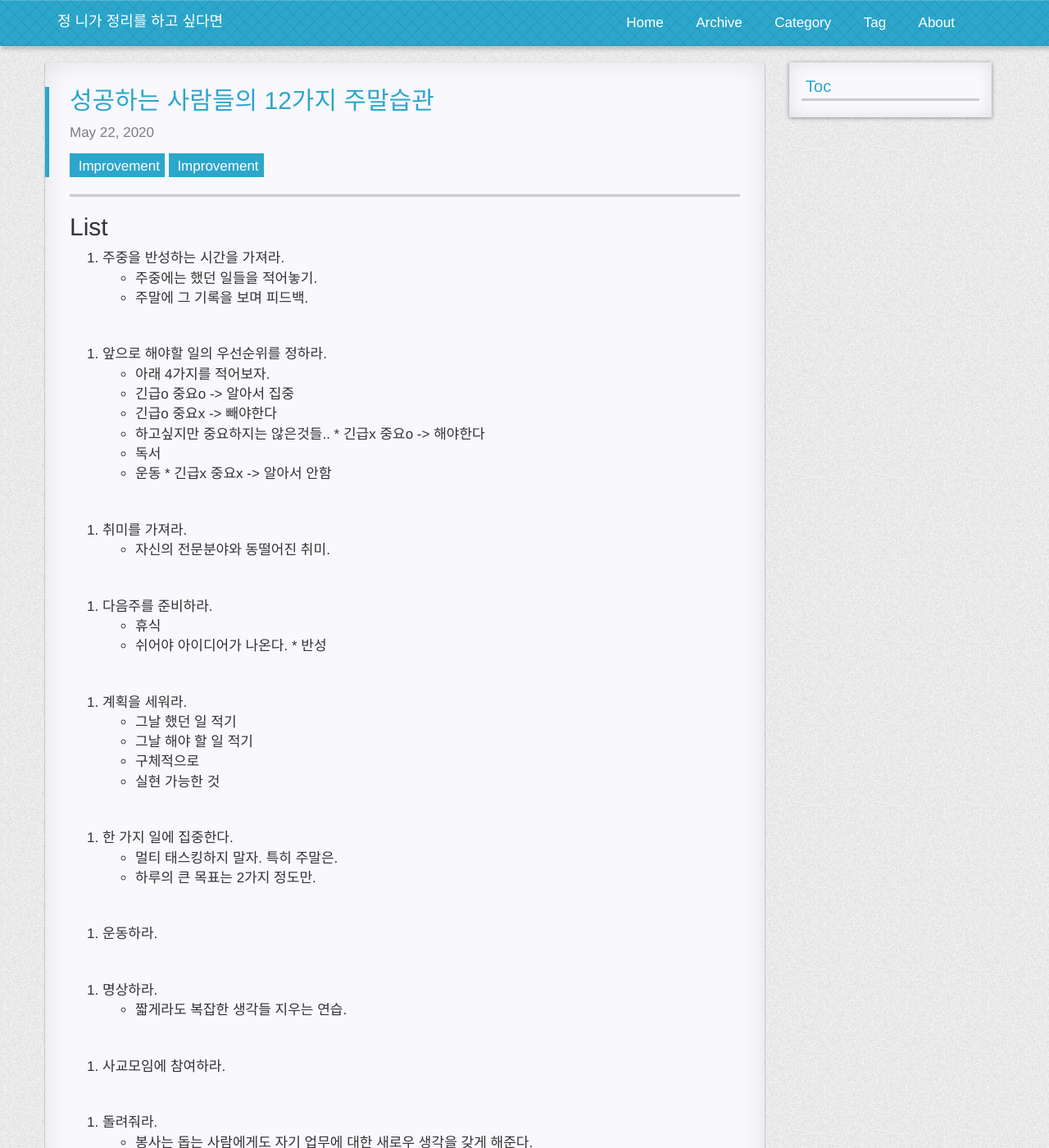
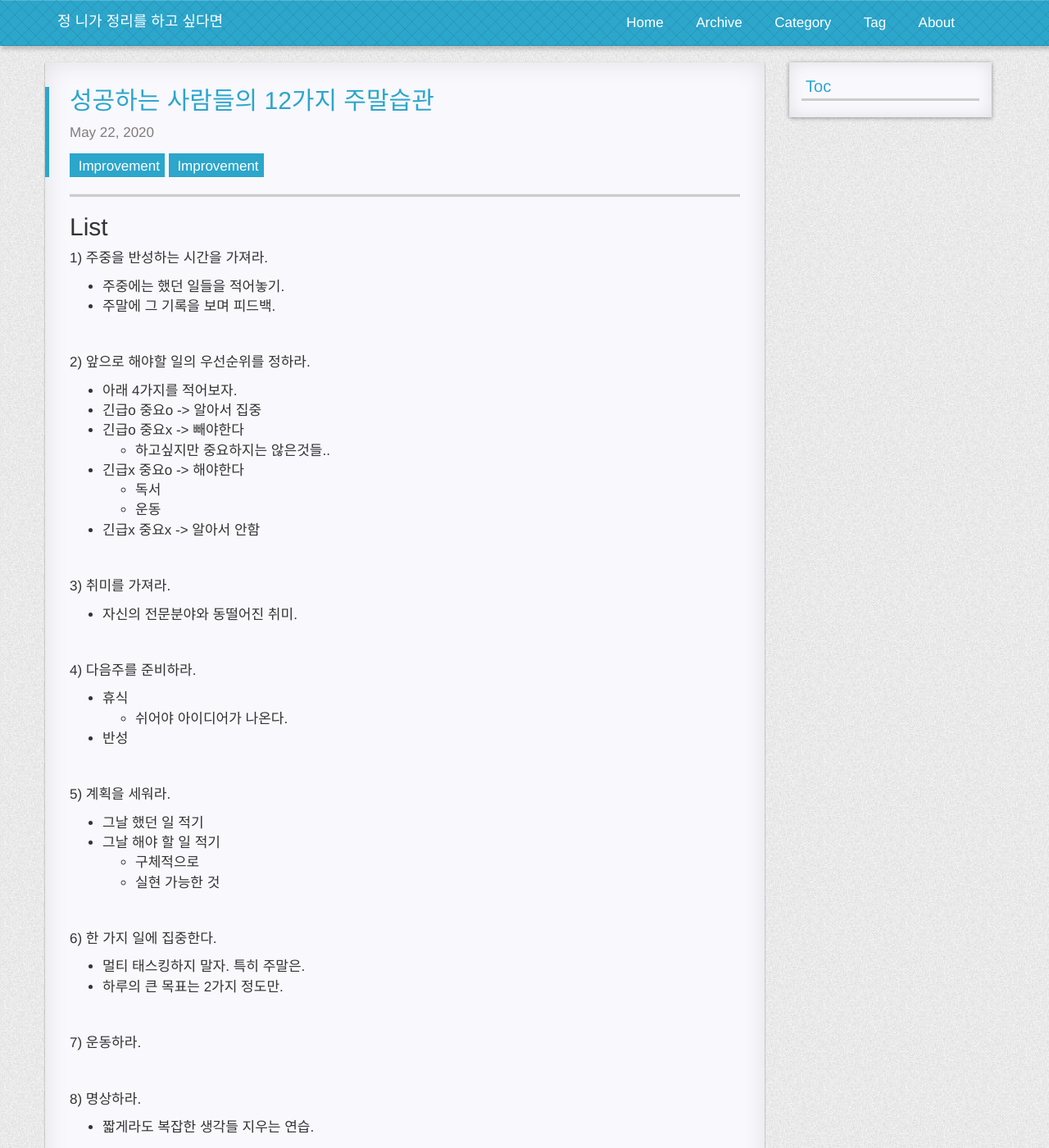
Before and after one commit to iyoungman/iyoungman.github.io, a Jekyll site: the page built from _posts/2020-05-22-Weekend-Habits.md, in a window 1280 px wide and 1400 px high. Shown: the whole window at 82% size. Built offline with Jekyll 4.4.1, drawn with Linux system fonts in a browser that asks for light colours; nearby versions of some CDN libraries; some web fonts are replaced; comment, search, counter and statistics services are not loaded; a style sheet for code colours, icons or effects is not loaded; some of the changed text lies outside the part shown.

Commit message:
Update 2020-05-22-Weekend-Habits.md

```diff
--- a/_posts/2020-05-22-Weekend-Habits.md
+++ b/_posts/2020-05-22-Weekend-Habits.md
@@ -6,13 +6,13 @@ categories: Improvement
 ---
 
 ## List
-1. 주중을 반성하는 시간을 가져라.
+1) 주중을 반성하는 시간을 가져라.
 * 주중에는 했던 일들을 적어놓기.
 * 주말에 그 기록을 보며 피드백.
 
 <br>
 
-2. 앞으로 해야할 일의 우선순위를 정하라.
+2) 앞으로 해야할 일의 우선순위를 정하라.
 * 아래 4가지를 적어보자.
 * 긴급o 중요o -> 알아서 집중
 * 긴급o 중요x -> 빼야한다
@@ -24,19 +24,19 @@ categories: Improvement
 
 <br>
 
-3. 취미를 가져라.
+3) 취미를 가져라.
 * 자신의 전문분야와 동떨어진 취미.
 
 <br>
 
-4. 다음주를 준비하라.
+4) 다음주를 준비하라.
 * 휴식
     * 쉬어야 아이디어가 나온다.
 * 반성
 
 <br>
 
-5. 계획을 세워라.
+5) 계획을 세워라.
 * 그날 했던 일 적기
 * 그날 해야 할 일 적기
     * 구체적으로
@@ -44,37 +44,37 @@ categories: Improvement
 
 <br>
 
-6. 한 가지 일에 집중한다.
+6) 한 가지 일에 집중한다.
 * 멀티 태스킹하지 말자. 특히 주말은.
 * 하루의 큰 목표는 2가지 정도만.
 
 <br>
 
-7. 운동하라.
+7) 운동하라.
 
 <br>
 
-8. 명상하라.
+8) 명상하라.
 * 짧게라도 복잡한 생각들 지우는 연습.
 
 <br>
 
-9. 사교모임에 참여하라.
+9) 사교모임에 참여하라.
 
 <br>
 
-10. 돌려줘라.
+10) 돌려줘라.
 * 봉사는 돕는 사람에게도 자기 업무에 대한 새로우 생각을 갖게 해준다.
 
 <br>
 
-11. 일의 탄력을 가져라.
+11) 일의 탄력을 가져라.
 * 일과 관련된 중요업무가 있다면 주말도 평일처럼 유지해라.
 * 주말에 흐름이 끊기면 다시 흐름을 타기 힘들 수 있다.
 
 <br>
 
-12. 일찍 일어나라.
+12) 일찍 일어나라.
 * 아침 시간 활용은 중요하다.
 * 집중력은 기상 후 2 ~ 4.5 까지 선명하다.
 
```
